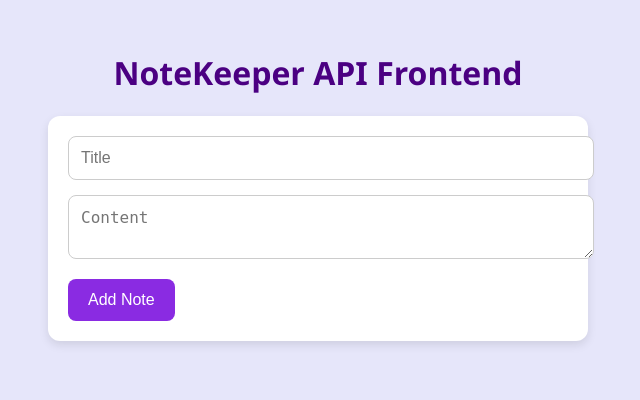
After one commit to JagadeeshJaladani/Django_python_project, a Django app: template notes/templates/notes/api_home.html in a window 1280 px wide. The commit adds this page. Shown: the top 400 px of the page, without its empty margins (322-962 px from the left). Run offline with Django 3.2, Linux system fonts and the light colour scheme; the template is opened without the code that fills it, so the values that code supplies are empty.

Commit message:
second commit

```diff
--- a/notekeeper/settings.py
+++ b/notekeeper/settings.py
@@ -38,6 +38,7 @@ INSTALLED_APPS = [
     'django.contrib.sessions',
     'django.contrib.messages',
     'django.contrib.staticfiles',
+    'rest_framework',
     'notes',
 ]
 
--- /dev/null
+++ b/notes/templates/notes/api_home.html
@@ -0,0 +1,123 @@
+<!DOCTYPE html>
+<html>
+<head>
+    <title>Note API Frontend</title>
+    <style>
+        body {
+            font-family: 'Segoe UI', Tahoma, Geneva, Verdana, sans-serif;
+            background-color: #e6e6fa; /* pale violet */
+            margin: 0;
+            padding: 30px;
+        }
+
+        h1 {
+            text-align: center;
+            color: #4B0082;
+        }
+
+        form {
+            max-width: 500px;
+            margin: 20px auto;
+            padding: 20px;
+            background-color: #fff;
+            border-radius: 12px;
+            box-shadow: 0 4px 10px rgba(0, 0, 0, 0.1);
+        }
+
+        input, textarea {
+            width: 100%;
+            padding: 12px;
+            margin-bottom: 15px;
+            border-radius: 8px;
+            border: 1px solid #ccc;
+            font-size: 16px;
+        }
+
+        button {
+            background-color: #8A2BE2;
+            color: white;
+            border: none;
+            padding: 12px 20px;
+            font-size: 16px;
+            border-radius: 8px;
+            cursor: pointer;
+            transition: background-color 0.3s ease;
+        }
+
+        button:hover {
+            background-color: #6A1EBB;
+        }
+
+        #note-list {
+            max-width: 600px;
+            margin: 30px auto;
+        }
+
+        .note {
+            background-color: white;
+            padding: 15px;
+            border-radius: 10px;
+            margin-bottom: 15px;
+            box-shadow: 0 3px 8px rgba(0,0,0,0.1);
+            animation: fadeIn 0.5s ease-in-out;
+        }
+
+        @keyframes fadeIn {
+            from { opacity: 0; transform: translateY(10px); }
+            to { opacity: 1; transform: translateY(0); }
+        }
+    </style>
+</head>
+<body>
+    <h1>NoteKeeper API Frontend</h1>
+
+    <form id="note-form">
+        <input type="text" id="title" placeholder="Title" required>
+        <textarea id="content" placeholder="Content" required></textarea>
+        <button type="submit">Add Note</button>
+    </form>
+
+    <div id="note-list"></div>
+
+    <script>
+        const API_URL = "/api/notes/";
+
+        function fetchNotes() {
+            fetch(API_URL)
+                .then(res => res.json())
+                .then(data => {
+                    const list = document.getElementById("note-list");
+                    list.innerHTML = "";
+                    data.forEach(note => {
+                        const div = document.createElement("div");
+                        div.className = "note";
+                        div.innerHTML = `<h3>${note.title}</h3><p>${note.content}</p>`;
+                        list.appendChild(div);
+                    });
+                });
+        }
+
+        document.getElementById("note-form").addEventListener("submit", function(e) {
+            e.preventDefault();
+            const title = document.getElementById("title").value;
+            const content = document.getElementById("content").value;
+
+            fetch(API_URL, {
+                method: "POST",
+                headers: {
+                    "Content-Type": "application/json"
+                },
+                body: JSON.stringify({ title, content })
+            }).then(res => {
+                if (res.ok) {
+                    document.getElementById("title").value = "";
+                    document.getElementById("content").value = "";
+                    fetchNotes();
+                }
+            });
+        });
+
+        fetchNotes();
+    </script>
+</body>
+</html>
--- a/notes/templates/notes/home.html
+++ b/notes/templates/notes/home.html
@@ -135,6 +135,8 @@
         </form>
         {% if form %}
             <p style="text-align: center;">Already have an account? <a href="{% url 'login' %}">Login</a></p>
+            <p><a href="{% url 'api-frontend' %}">Go to API Frontend</a></p>
+
         {% else %}
             <a href="{% url 'note_list' %}">← Back to Notes</a>
         {% endif %}
```
Also changed, not shown: notekeeper/urls.py (+2 -17 lines), notes/api_urls.py (added, +7 -0 lines), notes/serializers.py (added, +7 -0 lines), notes/urls.py (+7 -0 lines), notes/views.py (+18 -0 lines), db.sqlite3.
